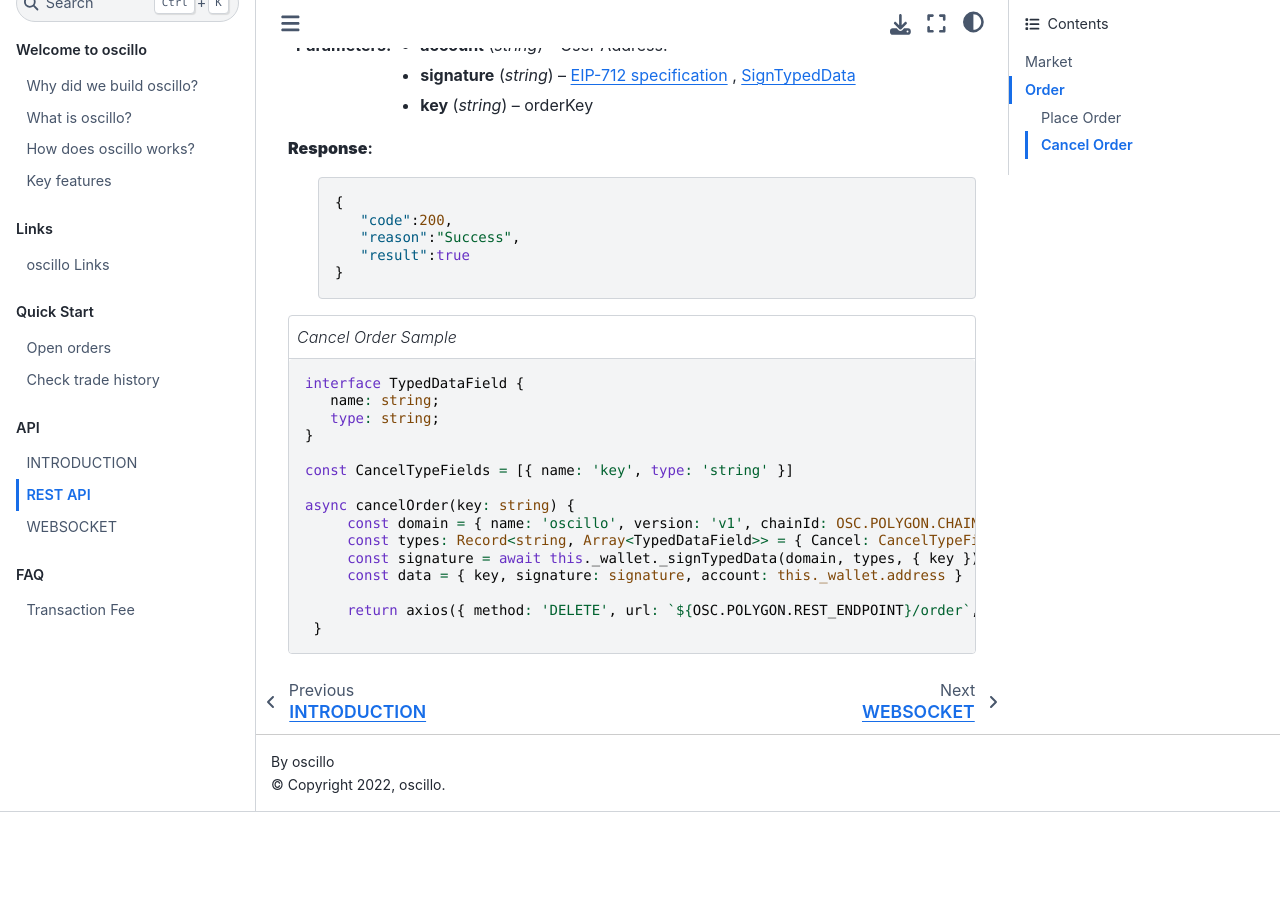
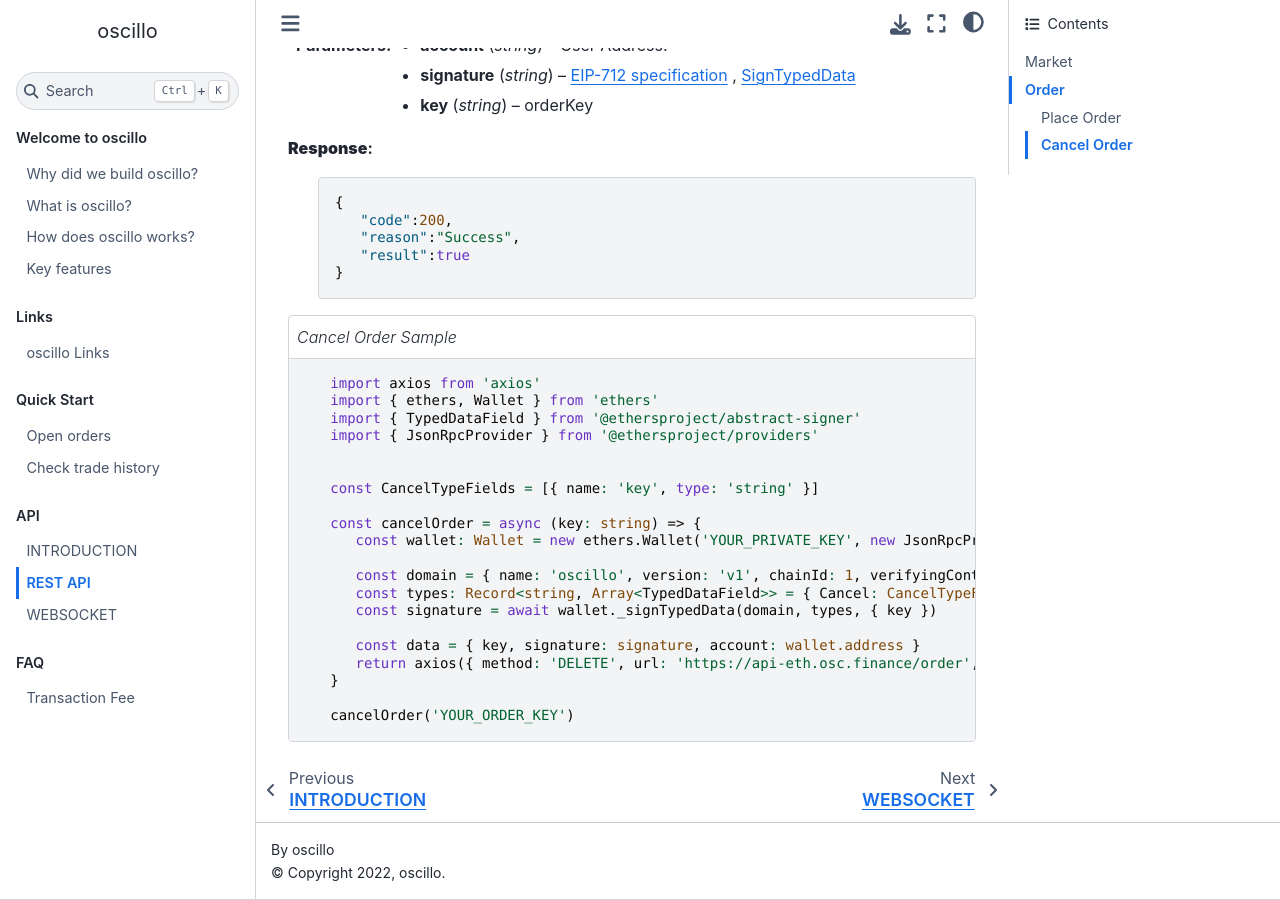
Before and after one commit to oscillo-finance/Docs, a Sphinx documentation site: the page built from docs/source/api/rest.rst, in a window 1280 px wide and 900 px high, scrolled down 5517 px. Built offline with Sphinx 7.4.7 and the Sphinx Book theme 1.1.4, drawn with Linux system fonts in a browser that asks for light colours; pages that are not in the unit, such as notebooks, are missing from menus; before the commit the page ends 6329 px from its top, so only the background shows below that.

Commit message:
update cancel order

```diff
--- a/docs/source/api/rest.rst
+++ b/docs/source/api/rest.rst
@@ -284,21 +284,27 @@
 .. code-block:: TypeScript
    :caption: *Cancel Order Sample*
 
-   interface TypedDataField {
-      name: string;
-      type: string;
-   }
+      import axios from 'axios'
+      import { ethers, Wallet } from 'ethers'
+      import { TypedDataField } from '@ethersproject/abstract-signer'
+      import { JsonRpcProvider } from '@ethersproject/providers'
 
-   const CancelTypeFields = [{ name: 'key', type: 'string' }]
 
-   async cancelOrder(key: string) {
-        const domain = { name: 'oscillo', version: 'v1', chainId: OSC.POLYGON.CHAIN_ID, verifyingContract: OSC.POLYGON.EXCHANGE_ADDRESS }
-        const types: Record<string, Array<TypedDataField>> = { Cancel: CancelTypeFields }
-        const signature = await this._wallet._signTypedData(domain, types, { key })
-        const data = { key, signature: signature, account: this._wallet.address }
+      const CancelTypeFields = [{ name: 'key', type: 'string' }]
 
-        return axios({ method: 'DELETE', url: `${OSC.POLYGON.REST_ENDPOINT}/order`, data })
-    }
+      const cancelOrder = async (key: string) => {
+         const wallet: Wallet = new ethers.Wallet('YOUR_PRIVATE_KEY', new JsonRpcProvider('YOUR_RPC_ENDPOINT'))
+
+         const domain = { name: 'oscillo', version: 'v1', chainId: 1, verifyingContract: '0xCD2203534539Ac6b82d2D21B8575fe0F8Ca42Ccf' }
+         const types: Record<string, Array<TypedDataField>> = { Cancel: CancelTypeFields }
+         const signature = await wallet._signTypedData(domain, types, { key })
+
+         const data = { key, signature: signature, account: wallet.address }
+         return axios({ method: 'DELETE', url: 'https://api-eth.osc.finance/order', data })
+      }
+
+      cancelOrder('YOUR_ORDER_KEY')
+
 
 
 .. _EIP-712 specification: https://eips.ethereum.org/EIPS/eip-712
```
